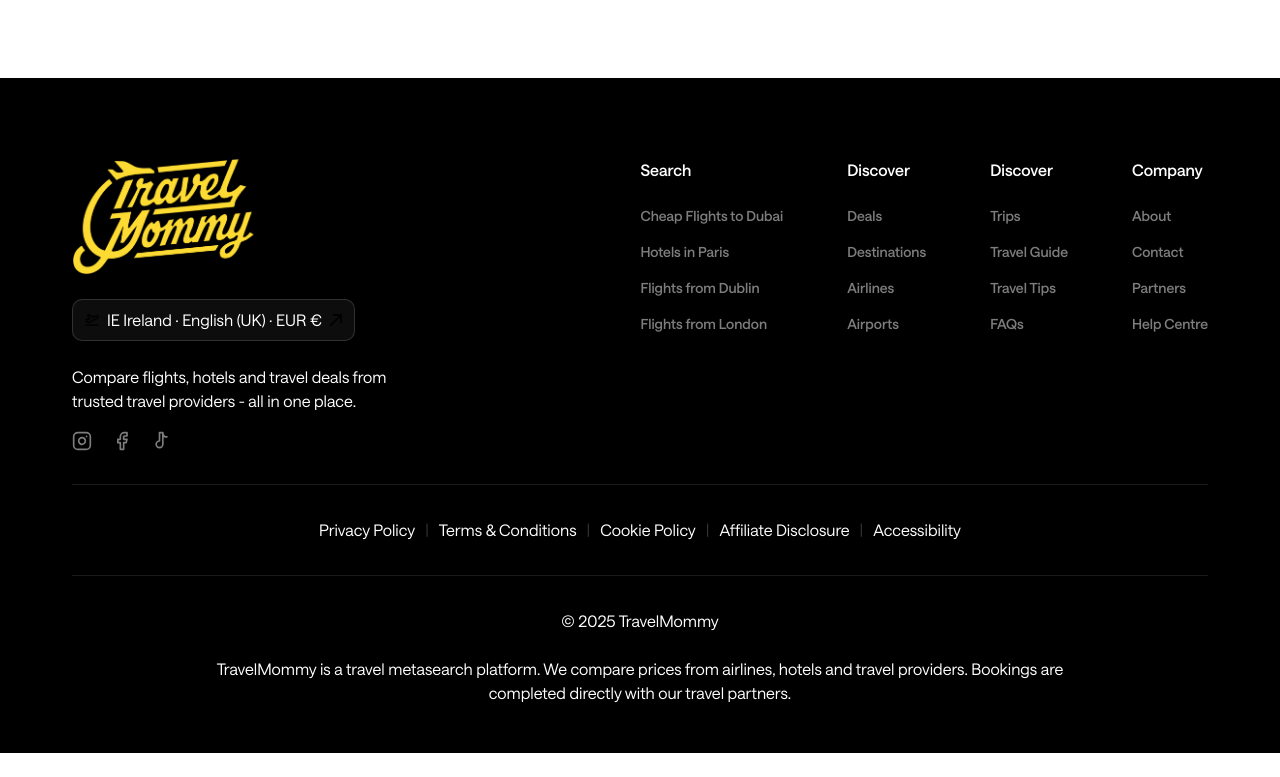
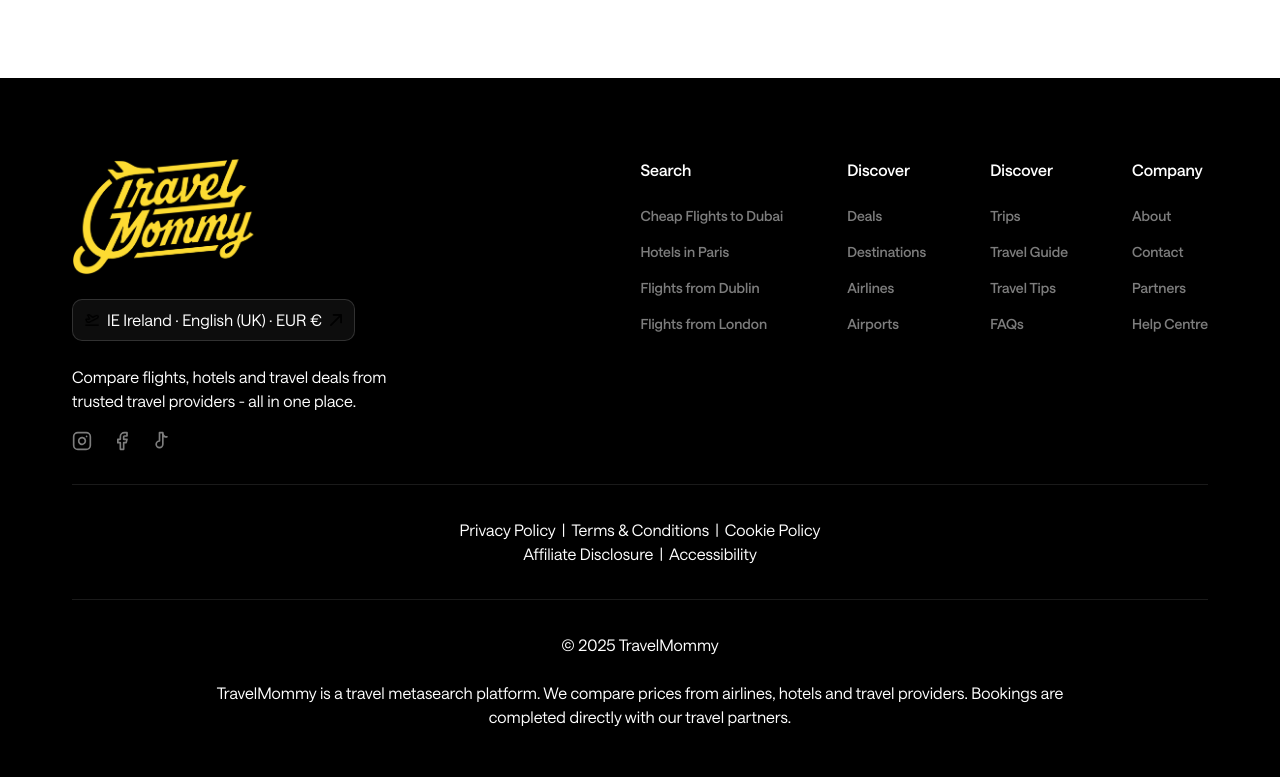
Before and after one commit to ahsan693/Travel-Agency, a Next.js app: page / in a window 1280 px wide. Shown: the part 4997-5774 px from the top of the page. Before the commit the page ends 5750 px from the top, so only its background shows below. Built offline with nearby package versions, Linux system fonts and the light colour scheme.

Commit message:
replacing icons

```diff
--- a/app/components/Home/footer.tsx
+++ b/app/components/Home/footer.tsx
@@ -11,14 +11,6 @@ const columns = [
 ];
 
 const mobileOrder = ["order-1", "order-3", "order-2", "order-4"];
-
-const legalLinks = [
-  "Privacy Policy",
-  "Terms & Conditions",
-  "Cookie Policy",
-  "Affiliate Disclosure",
-  "Accessibility",
-];
 
 const socialIcons = [
   {
@@ -95,7 +87,7 @@ export default function Footer() {
                 providers - all in one place.
               </p>
 
-              {/* Social Icons - Using !text to force color override */}
+              {/* Social Icons */}
               <div className="flex items-center gap-5 pt-2">
                 {socialIcons.map((social) => (
                   <Link
@@ -118,12 +110,12 @@ export default function Footer() {
                 key={i}
                 className={`flex flex-col gap-4 ${mobileOrder[i]} sm:order-none`}
               >
-                {/* Column Title (Kept White) */}
+                {/* Column Title */}
                 <span className="font-sans text-[16px] font-medium leading-[1.5] text-white">
                   {col.title}
                 </span>
 
-                {/* Navigation Links - Using !text to force override global styles */}
+                {/* Navigation Links */}
                 <ul className="m-0 flex list-none flex-col gap-0 p-0">
                   {col.links.map((link) => (
                     <li key={link} className="m-0 p-0">
@@ -147,18 +139,27 @@ export default function Footer() {
           {/* Divider 1 */}
           <div className="h-px w-full bg-white/10" />
 
-          {/* Legal links */}
+          {/* Legal links perfectly matched to Figma dimensions/layout */}
           <div className="flex justify-center py-[33px]">
-            <p className="flex flex-wrap items-center justify-center gap-x-[10px] gap-y-[6px] text-center font-sans text-[16px] font-normal leading-[24px] text-white">
-              {legalLinks.map((link, i) => (
-                <span key={link} className="flex items-center gap-[10px]">
-                  <Link href="#" className="transition-colors hover:text-white/70">
-                    {link}
-                  </Link>
-                  {i < legalLinks.length - 1 && <span className="text-white/20">|</span>}
-                </span>
-              ))}
-            </p>
+            <div className="flex w-[364px] flex-col items-center justify-center font-sans text-[16px] font-normal leading-[24px] tracking-[0px] text-white">
+
+              {/* Line 1: 3 Links */}
+              <div className="flex items-center gap-[6px] whitespace-nowrap">
+                <Link href="#" className="transition-colors hover:text-white/70">Privacy Policy</Link>
+                <span>|</span>
+                <Link href="#" className="transition-colors hover:text-white/70">Terms & Conditions</Link>
+                <span>|</span>
+                <Link href="#" className="transition-colors hover:text-white/70">Cookie Policy</Link>
+              </div>
+
+              {/* Line 2: 2 Links */}
+              <div className="flex items-center gap-[6px] whitespace-nowrap">
+                <Link href="#" className="transition-colors hover:text-white/70">Affiliate Disclosure</Link>
+                <span>|</span>
+                <Link href="#" className="transition-colors hover:text-white/70">Accessibility</Link>
+              </div>
+
+            </div>
           </div>
 
           {/* Divider 2 */}
```
